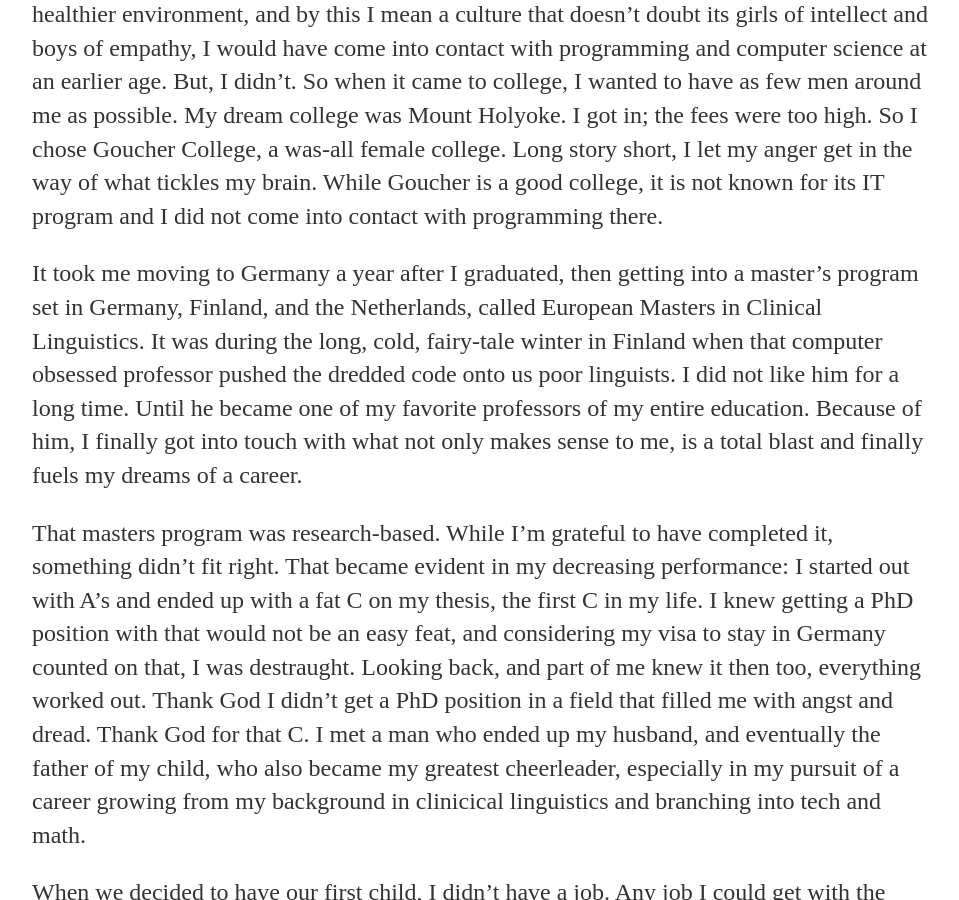
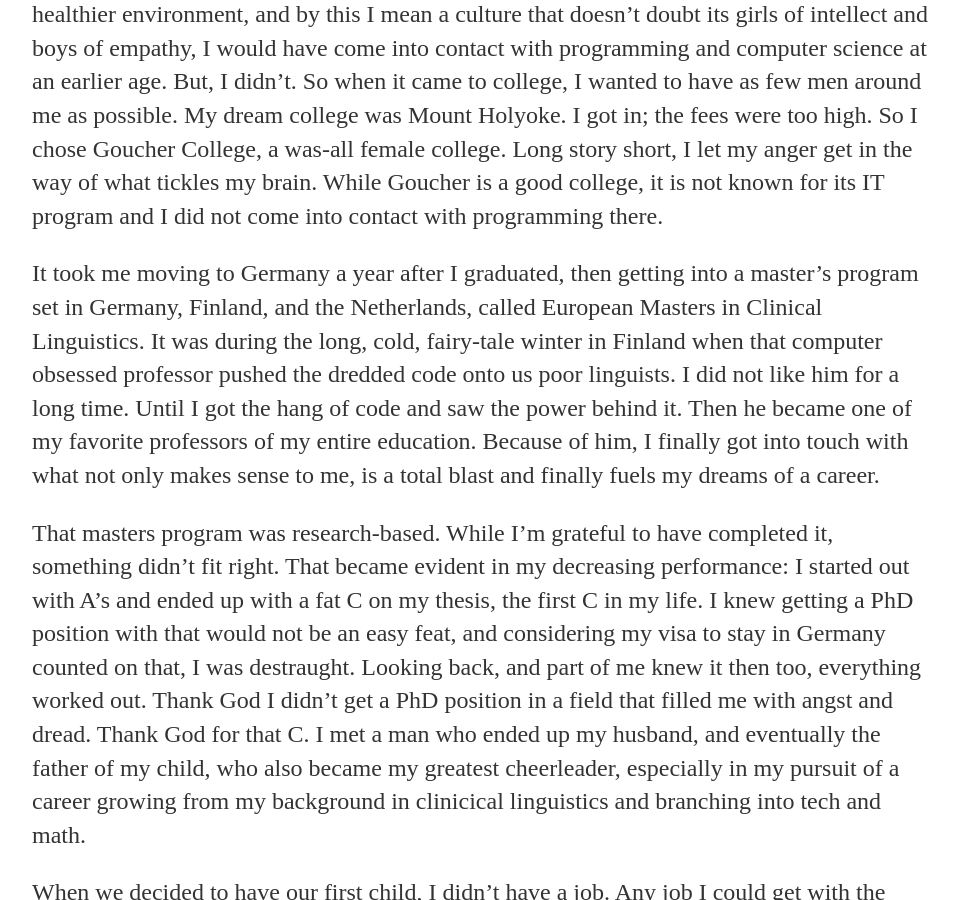
Before and after one commit to a-n-rose/a-n-rose.github.io, a Jekyll site: the page built from _posts/2018-07-31-kita-heat-code.md, in a window 1280 px wide and 900 px high, scrolled down 967 px. Shown: the whole window, without its empty margins (160-1119 px from the left). Built offline with Jekyll 4.4.1, drawn with Linux system fonts in a browser that asks for light colours.

Commit message:
Update 2018-07-31-kita-heat-code.md

```diff
--- a/_posts/2018-07-31-kita-heat-code.md
+++ b/_posts/2018-07-31-kita-heat-code.md
@@ -12,7 +12,7 @@
 
 I'm a white lady, who had divorced parents: a wealthy, well-meaning, clueless father, whom I saw appx 3 times a year, and a struggling, dedicated mother. For several years I offered them the perfunctory resentment that all kids do, I suppose. As a kid I did very well in school and became a mini-star at my local dance school. Anger began boiling up in me, particularly in high school, as I became increasingly aware of the awkward and childish atmosphere adults handled gender relations in the United States (I currently live in Germany, partly due to my experiences back home). Unfortunately, this choice of anger pushed me away from what I really enjoyed: math. I loved math and typing as a kid; I'm confident had I been in a healthier environment, and by this I mean a culture that doesn't doubt its girls of intellect and boys of empathy, I would have come into contact with programming and computer science at an earlier age. But, I didn't. So when it came to college, I wanted to have as few men around me as possible. My dream college was Mount Holyoke. I got in; the fees were too high. So I chose Goucher College, a was-all female college. Long story short, I let my anger get in the way of what tickles my brain. While Goucher is a good college, it is not known for its IT program and I did not come into contact with programming there.
 
-It took me moving to Germany a year after I graduated, then getting into a master's program set in Germany, Finland, and the Netherlands, called European Masters in Clinical Linguistics. It was during the long, cold, fairy-tale winter in Finland when that computer obsessed professor pushed the dredded code onto us poor linguists. I did not like him for a long time. Until he became one of my favorite professors of my entire education. Because of him, I finally got into touch with what not only makes sense to me, is a total blast and finally fuels my dreams of a career.
+It took me moving to Germany a year after I graduated, then getting into a master's program set in Germany, Finland, and the Netherlands, called European Masters in Clinical Linguistics. It was during the long, cold, fairy-tale winter in Finland when that computer obsessed professor pushed the dredded code onto us poor linguists. I did not like him for a long time. Until I got the hang of code and saw the power behind it. Then he became one of my favorite professors of my entire education. Because of him, I finally got into touch with what not only makes sense to me, is a total blast and finally fuels my dreams of a career.
 
 That masters program was research-based. While I'm grateful to have completed it, something didn't fit right. That became evident in my decreasing performance: I started out with A's and ended up with a fat C on my thesis, the first C in my life. I knew getting a PhD position with that would not be an easy feat, and considering my visa to stay in Germany counted on that, I was destraught. Looking back, and part of me knew it then too, everything worked out. Thank God I didn't get a PhD position in a field that filled me with angst and dread. Thank God for that C. I met a man who ended up my husband, and eventually the father of my child, who also became my greatest cheerleader, especially in my pursuit of a career growing from my background in clinicical linguistics and branching into tech and math.
 
```
